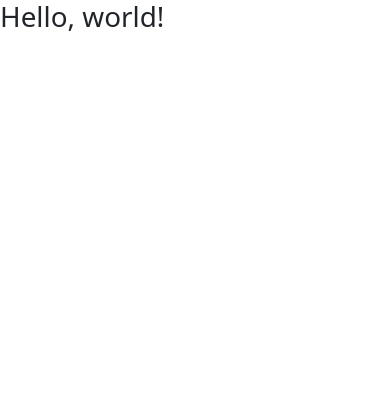
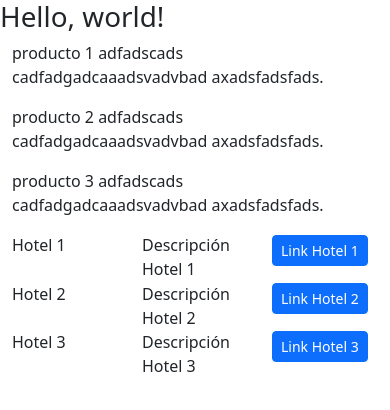
Before and after one commit to ldiazcharris/fullstack_course_ldiaz, a website: page index.html in a window 390 px wide. Drawn offline with nearby package versions, Linux system fonts and the light colour scheme.

Commit message:
probando a usar containers, botones, responsive con bootstrap

```diff
--- a/index.html
+++ b/index.html
@@ -1,16 +1,83 @@
 <!doctype html>
 <html lang="en">
-  <head>
+
+<head>
     <meta charset="utf-8">
     <meta name="viewport" content="width=device-width, initial-scale=1">
     <title>Bootstrap demo</title>
 
     <link rel="stylesheet" href="node_modules/bootstrap/dist/css/bootstrap.min.css">
 </head>
-  <body>
+
+<body>
     <h1>Hello, world!</h1>
+
+    <div class="jumbotron">
+        <div class="container">
+            <div class="row align-items-start">
+                <div class="col align-items-start">
+                    <p>producto 1 adfadscads cadfadgadcaaadsvadvbad axadsfadsfads.</p>
+                </div>
+
+                <div class="col align-items-start">
+                    <p>producto 2 adfadscads cadfadgadcaaadsvadvbad axadsfadsfads.</p>
+
+                </div>
+
+                <div class="col align-items-start">
+                    <p>producto 3 adfadscads cadfadgadcaaadsvadvbad axadsfadsfads.</p>
+                </div>
+            </div>
+
+            <div class="row justify-content-center">
+                <div class="col">
+                    Hotel 1
+                </div>
+                <div class="col">
+                    Descripción Hotel 1
+                </div>
+                <div class="col">
+                    <p class="lead">
+                        <a class="btn btn-primary btn-sm" href="#" role="button">Link Hotel 1</a>
+                    </p>
+                </div>
+            </div>
+
+            <div class="row justify-content-center">
+                <div class="col">
+                    Hotel 2
+                </div>
+                <div class="col">
+                    Descripción Hotel 2
+                </div>
+                <div class="col">
+                    <p class="lead">
+                        <a class="btn btn-primary btn-sm" href="#" role="button">Link Hotel 2</a>
+                    </p>
+                </div>
+            </div>
+
+            <div class="row justify-content-center">
+                <div class="col">
+                    Hotel 3
+                </div>
+                <div class="col">
+                    Descripción Hotel 3
+                </div>
+                <div class="col">
+                    <p class="lead">
+                        <a class="btn btn-primary btn-sm" href="#" role="button">Link Hotel 3</a>
+                    </p>
+                </div>
+            </div>
+
+        </div>
+    </div>
+
+
     <script src="node_modules/jquery/dist/jquery.min.js"></script>
     <script src="node_modules/popper.js/dist/popper.min.js"></script>
     <script src="node_modules/bootstrap/dist/js/bootstrap.min.js"></script>
-  </body>
+</body>
+
 </html>
```
